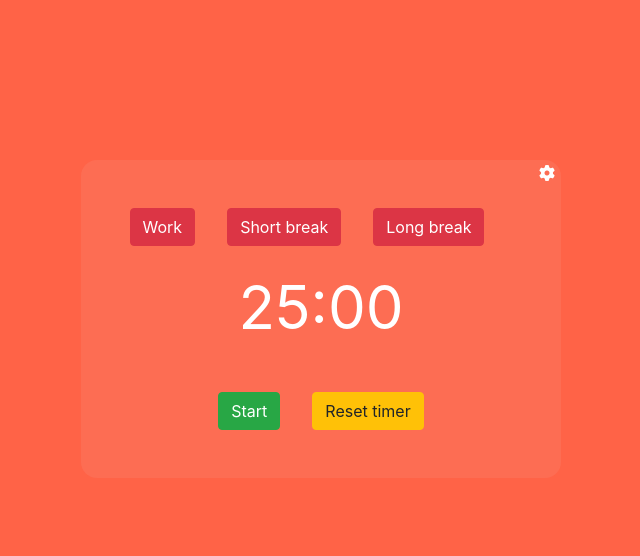
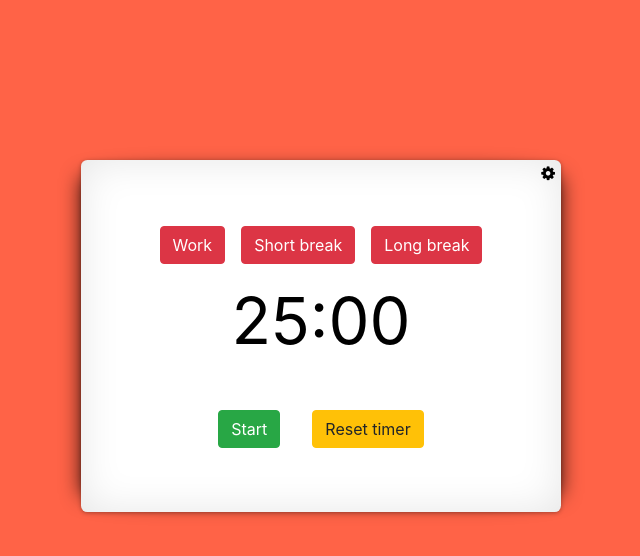
Before and after one commit to tope96/catch-up-time, a React (Create React App) app: page / in a window 1280 px wide. Shown: the top 556 px of the page, without its empty margins (319-959 px from the left). Built offline with nearby package versions, Linux system fonts and the light colour scheme.

Commit message:
added PWA, changed design

```diff
--- a/public/index.html
+++ b/public/index.html
@@ -10,14 +10,11 @@
       content="Web site created using create-react-app"
     />
     <link rel="apple-touch-icon" href="%PUBLIC_URL%/logo192.png" />
-    <link rel="stylesheet" href="https://stackpath.bootstrapcdn.com/bootstrap/4.5.0/css/bootstrap.min.css">
-    <script src="https://kit.fontawesome.com/682fb4cf17.js" crossorigin="anonymous"></script>
-    <script
-  src="https://code.jquery.com/jquery-3.5.1.js"
-  integrity="sha256-QWo7LDvxbWT2tbbQ97B53yJnYU3WhH/C8ycbRAkjPDc="
-  crossorigin="anonymous"></script>
-    <script src="https://stackpath.bootstrapcdn.com/bootstrap/4.5.0/js/bootstrap.min.js"></script>
-    <script src="https://stackpath.bootstrapcdn.com/bootstrap/4.5.0/js/bootstrap.bundle.min.js"></script>
+    <link rel="stylesheet" href="https://stackpath.bootstrapcdn.com/bootstrap/4.5.0/css/bootstrap.min.css" async>
+    <link rel="stylesheet" href="https://cdnjs.Cloudflare.com/ajax/libs/font-awesome/4.7.0/css/font-awesome.min.css" />
+    <script rel="preload" src="https://code.jquery.com/jquery-3.5.1.slim.min.js" integrity="sha256-4+XzXVhsDmqanXGHaHvgh1gMQKX40OUvDEBTu8JcmNs=" crossorigin="anonymous" ></script>
+    <script src="https://stackpath.bootstrapcdn.com/bootstrap/4.5.0/js/bootstrap.min.js" async></script>
+    <script src="https://stackpath.bootstrapcdn.com/bootstrap/4.5.0/js/bootstrap.bundle.min.js" async></script>
     <!--
       manifest.json provides metadata used when your web app is installed on a
       user's mobile device or desktop. See https://developers.google.com/web/fundamentals/web-app-manifest/
@@ -32,11 +29,26 @@
       work correctly both with client-side routing and a non-root public URL.
       Learn how to configure a non-root public URL by running `npm run build`.
     -->
-    <title>React App</title>
+    <title>Pomodoro Timer</title>
   </head>
   <body>
     <noscript>You need to enable JavaScript to run this app.</noscript>
-    <div id="root"></div>
+    <div id="root">Initialization</div>
+    <script>
+      if ('serviceWorker' in navigator) {
+        window.addEventListener('load', function() {
+          navigator.serviceWorker.register('worker.js').then(function(registration) {
+            console.log('Worker registration successful', registration.scope);
+          }, function(err) {
+            console.log('Worker registration failed', err);
+          }).catch(function(err) {
+            console.log(err);
+          });
+        });
+      } else {
+        console.log('Service Worker is not supported by browser.');
+      }
+    </script>
     <!--
       This HTML file is a template.
       If you open it directly in the browser, you will see an empty page.
--- a/src/components/CoutingMachine.js
+++ b/src/components/CoutingMachine.js
@@ -114,12 +114,10 @@ const CalculateTimeLeft = (props) => {
 
     return(
         <div>
-            <div className="row">
-                <div className="allButtonsTimeOptions">
-                    <button className="btn btn-danger buttonTimeOptions" onClick={() => workTime()}>Work</button>
-                    <button className="btn btn-danger buttonTimeOptions" onClick={() => breakTime()}>Short break</button>
-                    <button className="btn btn-danger buttonTimeOptions" onClick={() => longBreakTime()}>Long break</button>
-                </div>
+            <div className="allButtonsTimeOptions">
+                <button className="btn btn-danger buttonTimeOptions" onClick={() => workTime()}>Work</button>
+                <button className="btn btn-danger buttonTimeOptions" onClick={() => breakTime()}>Short break</button>
+                <button className="btn btn-danger buttonTimeOptions" onClick={() => longBreakTime()}>Long break</button>
             </div>
             <div className="timerText">{timeText}</div><br />
             <button className={cssClass} onClick={() => toggleActive()}>{buttonName}</button>
--- a/src/components/Timer.js
+++ b/src/components/Timer.js
@@ -33,12 +33,16 @@ const Timer = () =>{
     return(
         <div>
             <div className="timer">
-                <div className="timerWithButtons">
+                <div className="timerWithButtons effect8">
                     <form onSubmit={handleSubmit}>
+                        <div className="row">
+                            <div className="col-12">
+                                <button type="button" className="iconButton floatRight" data-toggle="modal" data-target="#exampleModal" aria-label="settings">
+                                    <i className="fa fa-cog"></i>
+                                </button>
+                            </div>
+                        </div>
 
-                        <button type="button" className="iconButton floatRight" data-toggle="modal" data-target="#exampleModal">
-                            <i className="fa fa-cog"></i>
-                        </button>
 
                         <div className="modal fade" id="exampleModal" tabIndex="-1" role="dialog" aria-labelledby="exampleModalLabel" aria-hidden="true">
                             <div className="modal-dialog" role="document">
--- a/src/index.js
+++ b/src/index.js
@@ -1,8 +1,10 @@
 import React from 'react';
 import ReactDOM from 'react-dom';
 import App from './components/App';
+import * as serviceWorker from './serviceWorker';
 
 ReactDOM.render(
     <App/>,
     document.querySelector('#root')
 )
+serviceWorker.register();
--- /dev/null
+++ b/src/serviceWorker.js
@@ -0,0 +1,141 @@
+// This optional code is used to register a service worker.
+// register() is not called by default.
+
+// This lets the app load faster on subsequent visits in production, and gives
+// it offline capabilities. However, it also means that developers (and users)
+// will only see deployed updates on subsequent visits to a page, after all the
+// existing tabs open on the page have been closed, since previously cached
+// resources are updated in the background.
+
+// To learn more about the benefits of this model and instructions on how to
+// opt-in, read https://bit.ly/CRA-PWA
+
+const isLocalhost = Boolean(
+  window.location.hostname === 'localhost' ||
+    // [::1] is the IPv6 localhost address.
+    window.location.hostname === '[::1]' ||
+    // 127.0.0.0/8 are considered localhost for IPv4.
+    window.location.hostname.match(
+      /^127(?:\.(?:25[0-5]|2[0-4][0-9]|[01]?[0-9][0-9]?)){3}$/
+    )
+);
+
+export function register(config) {
+  if (process.env.NODE_ENV === 'production' && 'serviceWorker' in navigator) {
+    // The URL constructor is available in all browsers that support SW.
+    const publicUrl = new URL(process.env.PUBLIC_URL, window.location.href);
+    if (publicUrl.origin !== window.location.origin) {
+      // Our service worker won't work if PUBLIC_URL is on a different origin
+      // from what our page is served on. This might happen if a CDN is used to
+      // serve assets; see https://github.com/facebook/create-react-app/issues/2374
+      return;
+    }
+
+    window.addEventListener('load', () => {
+      const swUrl = `${process.env.PUBLIC_URL}/service-worker.js`;
+
+      if (isLocalhost) {
+        // This is running on localhost. Let's check if a service worker still exists or not.
+        checkValidServiceWorker(swUrl, config);
+
+        // Add some additional logging to localhost, pointing developers to the
+        // service worker/PWA documentation.
+        navigator.serviceWorker.ready.then(() => {
+          console.log(
+            'This web app is being served cache-first by a service ' +
+              'worker. To learn more, visit https://bit.ly/CRA-PWA'
+          );
+        });
+      } else {
+        // Is not localhost. Just register service worker
+        registerValidSW(swUrl, config);
+      }
+    });
+  }
+}
+
+function registerValidSW(swUrl, config) {
+  navigator.serviceWorker
+    .register(swUrl)
+    .then(registration => {
+      registration.onupdatefound = () => {
+        const installingWorker = registration.installing;
+        if (installingWorker == null) {
+          return;
+        }
+        installingWorker.onstatechange = () => {
+          if (installingWorker.state === 'installed') {
+            if (navigator.serviceWorker.controller) {
+              // At this point, the updated precached content has been fetched,
+              // but the previous service worker will still serve the older
+              // content until all client tabs are closed.
+              console.log(
+                'New content is available and will be used when all ' +
+                  'tabs for this page are closed. See https://bit.ly/CRA-PWA.'
+              );
+
+              // Execute callback
+              if (config && config.onUpdate) {
+                config.onUpdate(registration);
+              }
+            } else {
+              // At this point, everything has been precached.
+              // It's the perfect time to display a
+              // "Content is cached for offline use." message.
+              console.log('Content is cached for offline use.');
+
+              // Execute callback
+              if (config && config.onSuccess) {
+                config.onSuccess(registration);
+              }
+            }
+          }
+        };
+      };
+    })
+    .catch(error => {
+      console.error('Error during service worker registration:', error);
+    });
+}
+
+function checkValidServiceWorker(swUrl, config) {
+  // Check if the service worker can be found. If it can't reload the page.
+  fetch(swUrl, {
+    headers: { 'Service-Worker': 'script' },
+  })
+    .then(response => {
+      // Ensure service worker exists, and that we really are getting a JS file.
+      const contentType = response.headers.get('content-type');
+      if (
+        response.status === 404 ||
+        (contentType != null && contentType.indexOf('javascript') === -1)
+      ) {
+        // No service worker found. Probably a different app. Reload the page.
+        navigator.serviceWorker.ready.then(registration => {
+          registration.unregister().then(() => {
+            window.location.reload();
+          });
+        });
+      } else {
+        // Service worker found. Proceed as normal.
+        registerValidSW(swUrl, config);
+      }
+    })
+    .catch(() => {
+      console.log(
+        'No internet connection found. App is running in offline mode.'
+      );
+    });
+}
+
+export function unregister() {
+  if ('serviceWorker' in navigator) {
+    navigator.serviceWorker.ready
+      .then(registration => {
+        registration.unregister();
+      })
+      .catch(error => {
+        console.error(error.message);
+      });
+  }
+}
--- a/src/styles/mainStyle.css
+++ b/src/styles/mainStyle.css
@@ -9,7 +9,7 @@ body{
     cursor:pointer;
     overflow: hidden;
     outline:none;
-    color: white
+    color: black
 }
 
 .floatRight{
--- a/src/styles/timerLayout.css
+++ b/src/styles/timerLayout.css
@@ -1,6 +1,8 @@
 .timerText{
-    font-size: 60px;
-    color: white;
+    font-size: 65px;
+    color: black;
+    text-align: center;
+    margin: 0 auto;
 }
 
 .timer{
@@ -22,13 +24,48 @@
 }
 
 .buttonTimeOptions{
-    margin: 1rem;
+    margin: 0.5rem;
 }
 
 .timerWithButtons{
     max-width: 480px;
     margin: auto;
-    background-color: #fd725ab2;
-    border-radius: 1rem;
-    padding-bottom: 2rem;
+    background-color: white;
+    border-radius: 0.4rem;
+    padding-bottom: 3rem;
 }
+
+.effect8
+{
+    position:relative;
+    -webkit-box-shadow:0 1px 4px rgba(0, 0, 0, 0.3), 0 0 40px rgba(0, 0, 0, 0.1) inset;
+       -moz-box-shadow:0 1px 4px rgba(0, 0, 0, 0.3), 0 0 40px rgba(0, 0, 0, 0.1) inset;
+            box-shadow:0 1px 4px rgba(0, 0, 0, 0.3), 0 0 40px rgba(0, 0, 0, 0.1) inset;
+}
+
+.effect8:before, .effect8:after
+{
+    content:"";
+    position:absolute;
+    z-index:-1;
+    -webkit-box-shadow:0 0 20px rgba(0,0,0,0.8);
+    -moz-box-shadow:0 0 20px rgba(0,0,0,0.8);
+    box-shadow:0 0 20px rgba(0,0,0,0.8);
+    top:10px;
+    bottom:10px;
+    left:0;
+    right:0;
+    -moz-border-radius:100px / 10px;
+    border-radius:100px / 10px;
+}
+
+.effect8:after
+{
+    right:10px;
+    left:auto;
+    -webkit-transform:skew(8deg) rotate(3deg);
+       -moz-transform:skew(8deg) rotate(3deg);
+        -ms-transform:skew(8deg) rotate(3deg);
+         -o-transform:skew(8deg) rotate(3deg);
+            transform:skew(8deg) rotate(3deg);
+}
```
Also changed, not shown: public/worker.js (added, +48 -0 lines), public/manifest.json.
